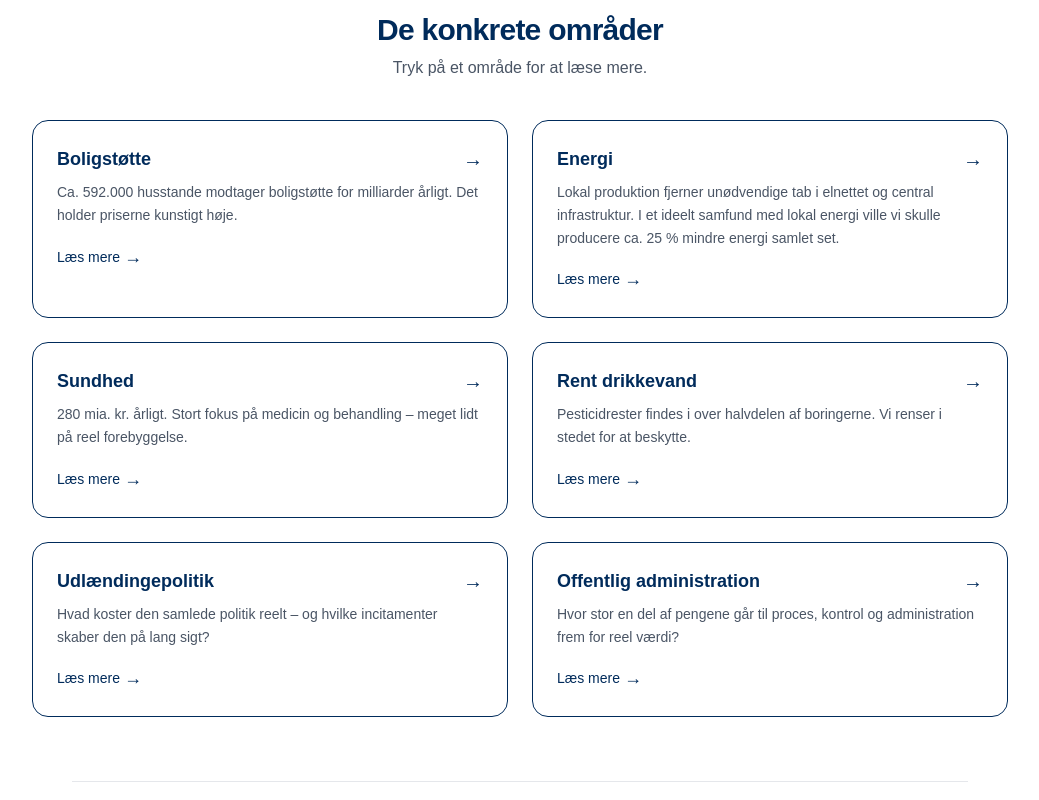
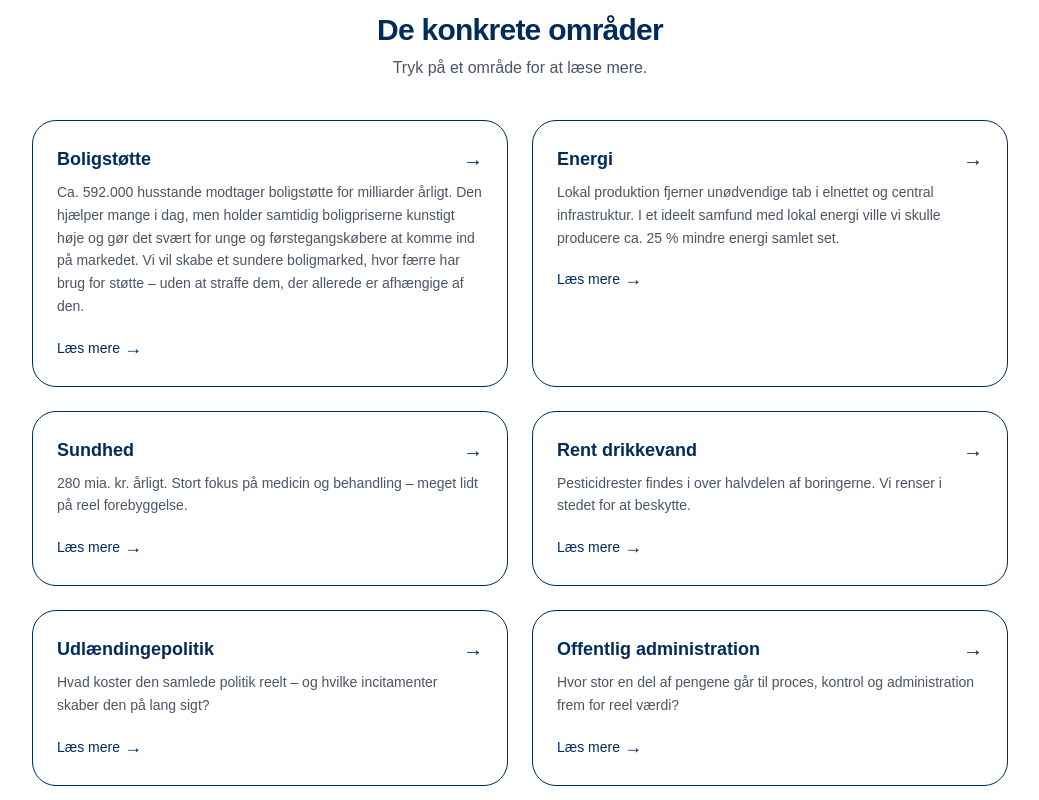
Before and after one commit to synlighed-nu/synlighed-nu-clean, a Next.js app: page / in a window 1280 px wide. Shown: the part 2920-3720 px from the top of the page, without its empty margins (120-1159 px from the left). Built offline with nearby package versions, Linux system fonts and the light colour scheme.

Commit message:
Update _ConcreteAreas.tsx

```diff
--- a/app/components/_ConcreteAreas.tsx
+++ b/app/components/_ConcreteAreas.tsx
@@ -10,7 +10,7 @@ export default function ConcreteAreas({ showExplanation }: ConcreteAreasProps) {
   const areas = [
     {
       title: "Boligstøtte",
-      desc: "Ca. 592.000 husstande modtager boligstøtte for milliarder årligt. Det holder priserne kunstigt høje."
+      desc: "Ca. 592.000 husstande modtager boligstøtte for milliarder årligt. Den hjælper mange i dag, men holder samtidig boligpriserne kunstigt høje og gør det svært for unge og førstegangskøbere at komme ind på markedet. Vi vil skabe et sundere boligmarked, hvor færre har brug for støtte – uden at straffe dem, der allerede er afhængige af den."
     },
     {
       title: "Energi",
@@ -43,20 +43,20 @@ export default function ConcreteAreas({ showExplanation }: ConcreteAreasProps) {
 
       <div className="grid md:grid-cols-2 gap-6">
         {areas.map((item, i) => (
-          <a
+          <div
             key={i}
-            href="#"
-            className="group border rounded-2xl p-6 active:bg-gray-50 transition block"
+            onClick={() => showExplanation(item.title, item.desc)}
+            className="group border rounded-3xl p-6 hover:border-[#002B5B] hover:shadow-md transition-all cursor-pointer"
           >
             <div className="flex justify-between items-start mb-2">
-              <h4 className="font-semibold text-lg pr-4 group-active:text-[#002B5B]">{item.title}</h4>
+              <h4 className="font-semibold text-lg pr-4 group-hover:text-[#002B5B]">{item.title}</h4>
               <span className="text-[#002B5B] text-xl flex-shrink-0">→</span>
             </div>
             <p className="text-sm text-gray-600 leading-relaxed">{item.desc}</p>
             <div className="mt-4 text-sm font-medium text-[#002B5B] flex items-center gap-1">
               Læs mere <span className="text-lg">→</span>
             </div>
-          </a>
+          </div>
         ))}
       </div>
     </div>
```
